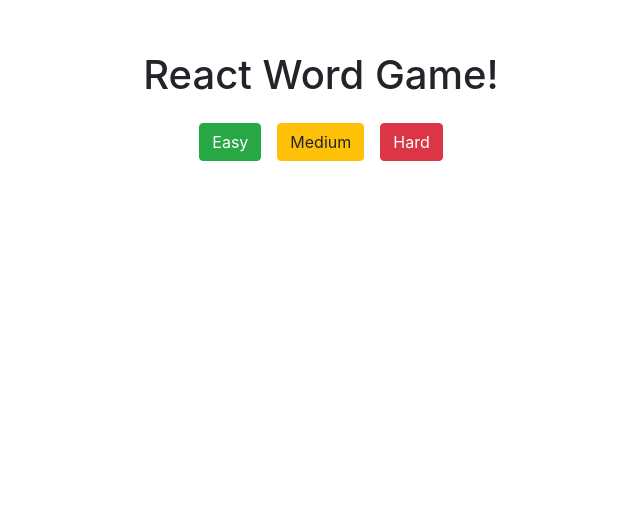
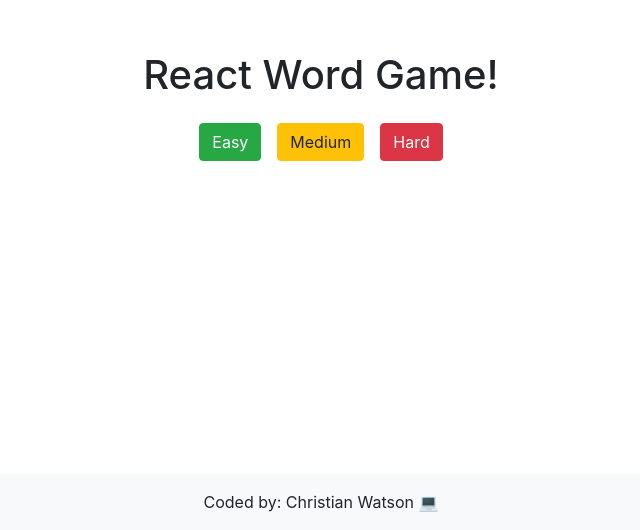
Before and after one commit to nicofasho/react-word-game, a React (Create React App) app: page / in a window 1280 px wide. Shown: the part 270-800 px from the top of the page, without its empty margins (319-959 px from the left). Built offline with nearby package versions, Linux system fonts and the light colour scheme.

Commit message:
add footer

```diff
--- a/src/App.js
+++ b/src/App.js
@@ -150,6 +150,9 @@ class App extends Component {
           guessesLeft={this.state.guessesLeft}
           secretWord={this.state.secretWord}
         />
+        <footer className="fixed-bottom py-3 text-center bg-light">
+          Coded by: Christian Watson 💻
+        </footer>
       </div>
     );
   }
```
